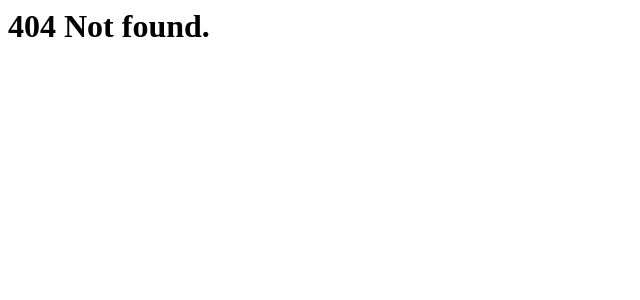
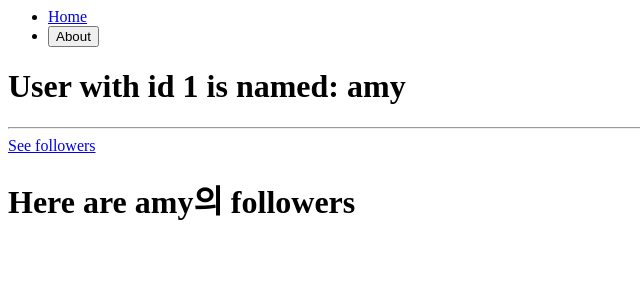
Before and after one commit to sungaee/react-mastterclass, a React (Create React App) app: page /users/1/followers in a window 1280 px wide. Before the commit this address had no page. Shown: the top 300 px of the page, without its empty margins (0-640 px from the left). Built offline with nearby package versions, Linux system fonts and the light colour scheme.

Commit message:
[React Router] useOutletContext

```diff
--- /dev/null
+++ b/src/screens/users/Followers.tsx
@@ -0,0 +1,12 @@
+import { useOutletContext, useParams } from 'react-router-dom'
+
+interface IFollowersContext {
+  nameOfMyUser: string
+}
+
+function Followers() {
+  const { nameOfMyUser } = useOutletContext<IFollowersContext>()
+  console.log(nameOfMyUser)
+  return <h1>Here are {nameOfMyUser}의 followers</h1>
+}
+export default Followers
--- a/src/screens/users/User.tsx
+++ b/src/screens/users/User.tsx
@@ -1,12 +1,21 @@
-import { useParams } from 'react-router-dom'
+import { Link, Outlet, useParams } from 'react-router-dom'
 import { users } from '../../db'
 
 function User() {
   const { userId } = useParams()
   return (
-    <h1>
-      User with id {userId} is named: {users[Number(userId) - 1].name}
-    </h1>
+    <div>
+      <h1>
+        User with id {userId} is named: {users[Number(userId) - 1].name}
+      </h1>
+      <hr />
+      <Link to="followers">See followers</Link>
+      <Outlet
+        context={{
+          nameOfMyUser: users[Number(userId) - 1].name,
+        }}
+      />
+    </div>
   )
 }
 export default User
```
Also changed, not shown: src/Router.tsx (+8 -0 lines).
